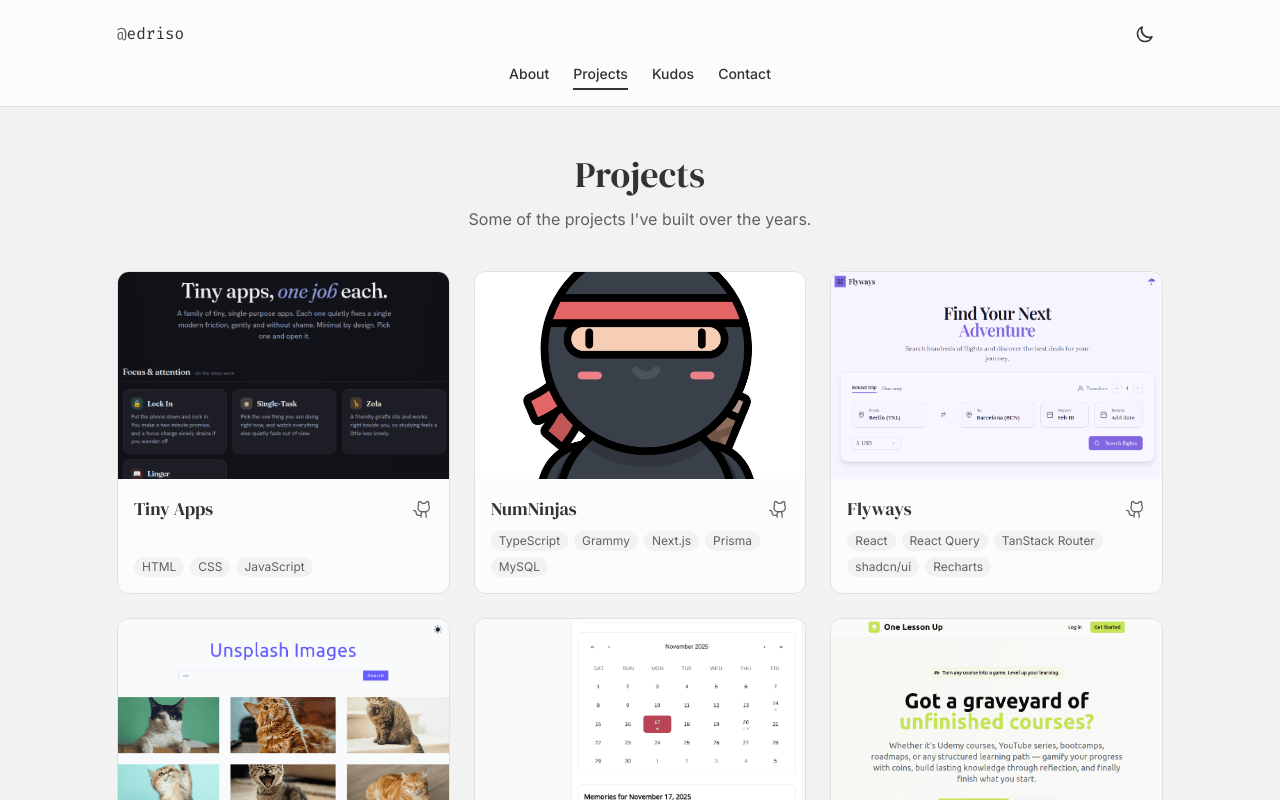
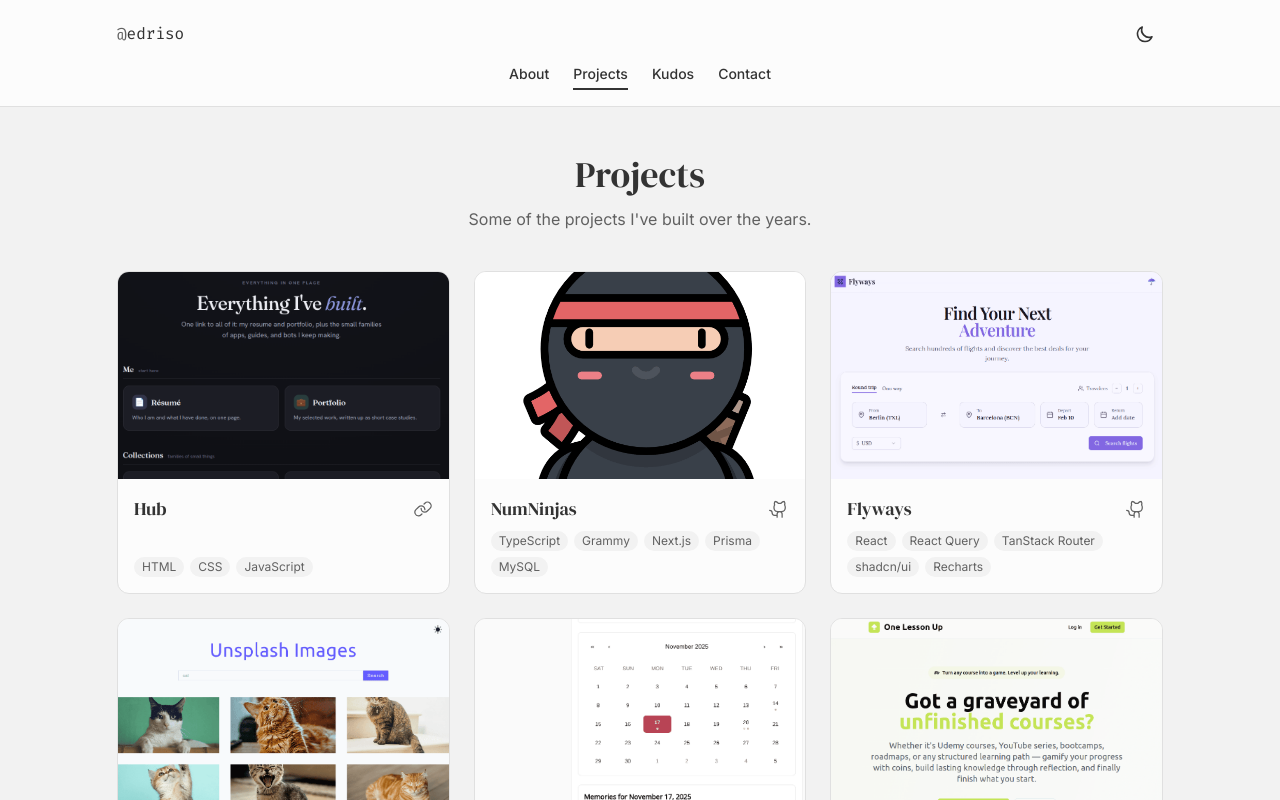
Before and after one commit to edriso/portfolio, a React (Vite) app: page /projects in a window 1280 px wide. Shown: the top 800 px of the page. Built offline with nearby package versions, Linux system fonts and the light colour scheme; no server answers.

Commit message:
Feature the Hub as the top project (replaces standalone Tiny Apps entry)

```diff
--- a/src/data/projects.js
+++ b/src/data/projects.js
@@ -16,9 +16,9 @@ function getImage(filename) {
 const projects = [
   {
     id: 7,
-    title: 'Tiny Apps',
-    url: 'https://github.com/edriso/tiny-apps',
-    img: getImage('tiny-apps.png'),
+    title: 'Hub',
+    url: 'https://edriso.github.io/hub/',
+    img: getImage('hub.png'),
     tags: ['HTML', 'CSS', 'JavaScript'],
   },
   {
```
Also changed, not shown: src/assets/projects/hub.png (added).
